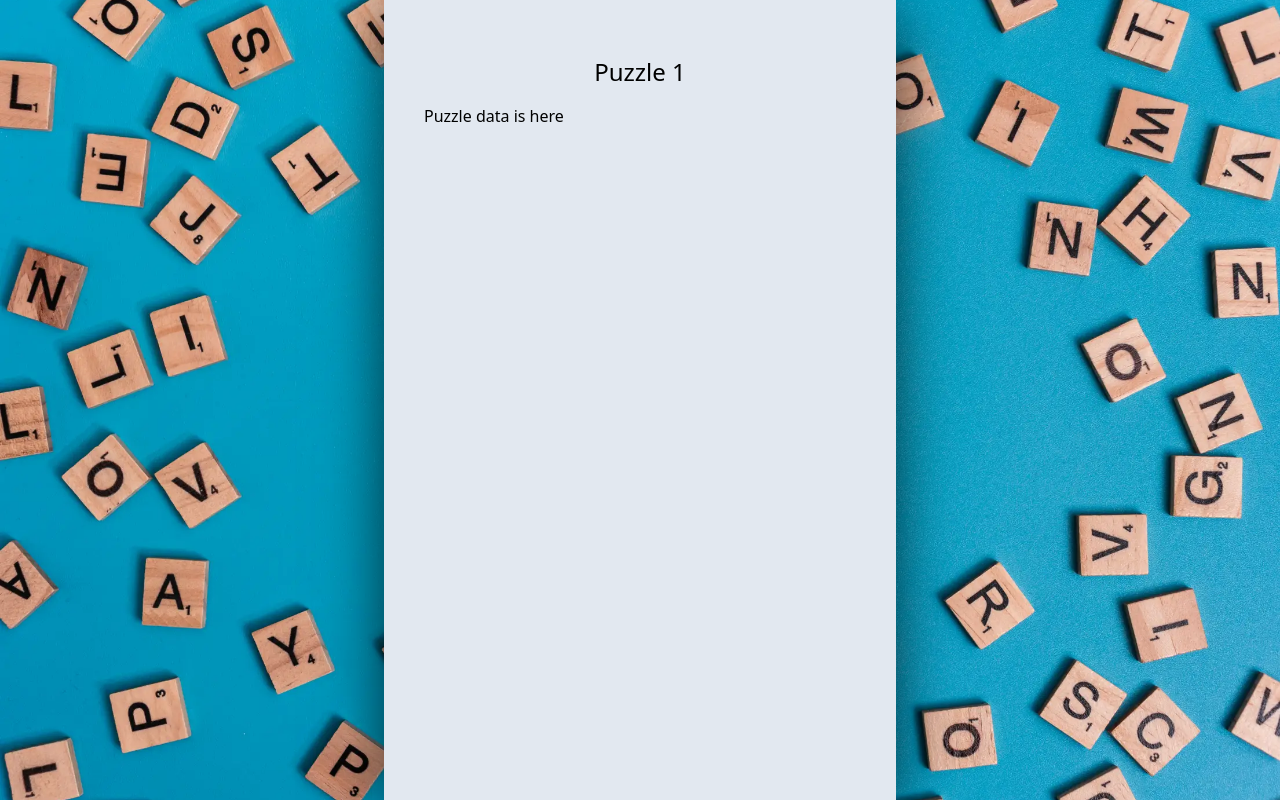
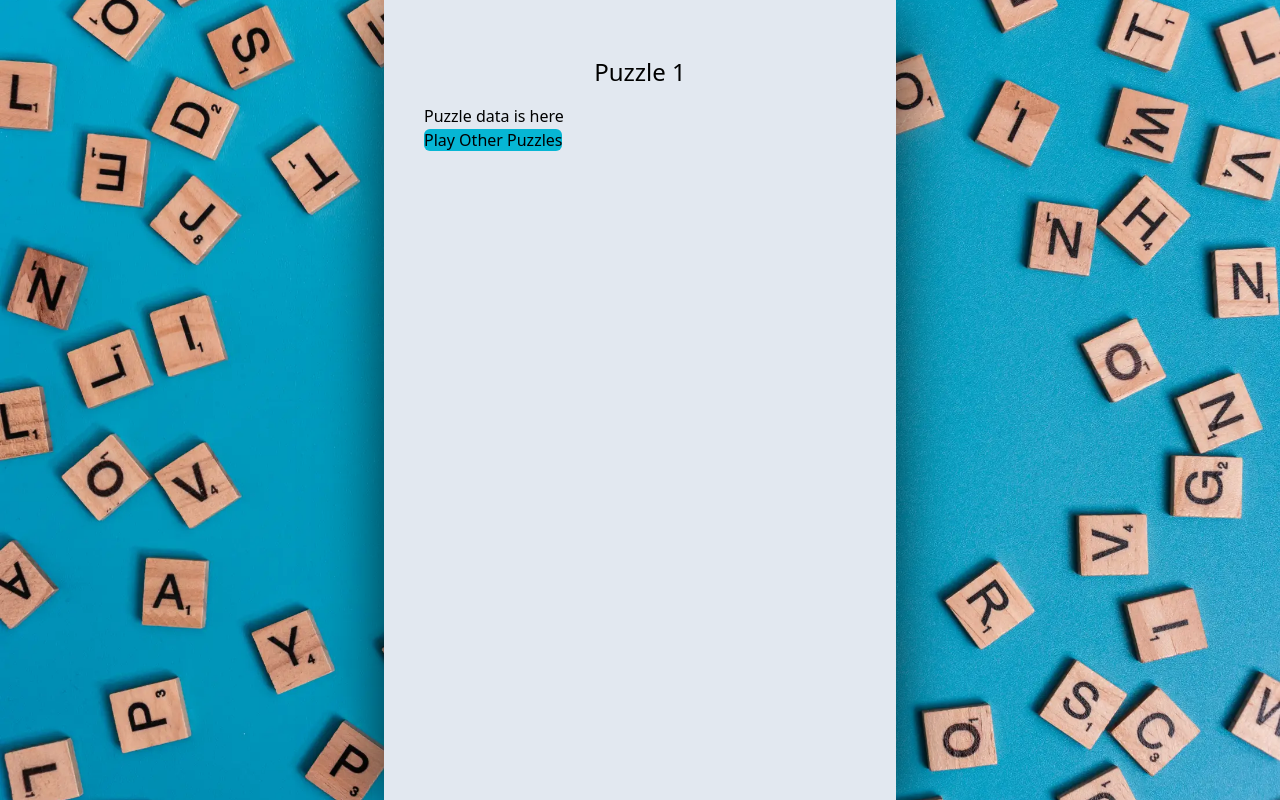
Before and after one commit to Juules32/word-guessr, a FastAPI app: page /puzzles/1 in a window 1280 px wide. Run offline with FastAPI, Linux system fonts and the light colour scheme; some libraries are stand-ins or nearby versions.

Commit message:
added return button

```diff
--- a/templates/views/puzzle.html
+++ b/templates/views/puzzle.html
@@ -5,6 +5,7 @@
 {% block content %}
 <h1 class="text-center text-2xl p-4">Puzzle {{ date }}</h1>
 <div id="puzzleState" hx-trigger="load" hx-get="/htmx/puzzles/{{ date }}">Puzzle data is here</div>
+<a class="bg-cyan-500 rounded-md" href="/puzzles">Play Other Puzzles</a>
 
 <script>
     let guess = ""
```
